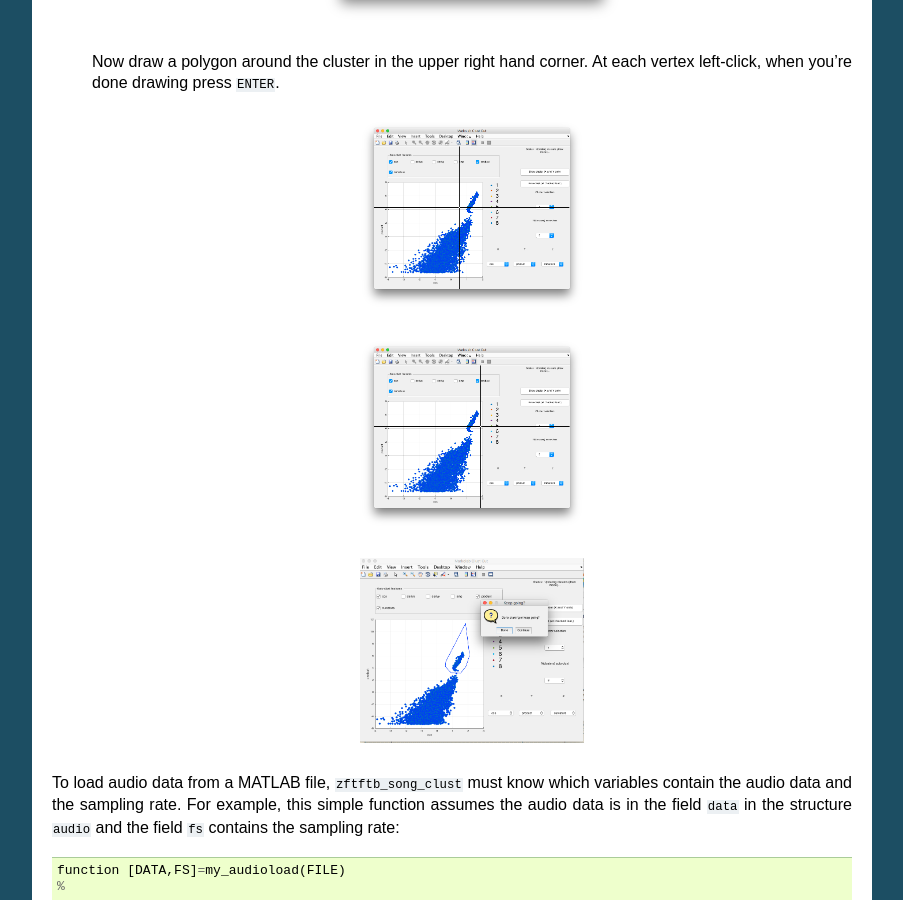
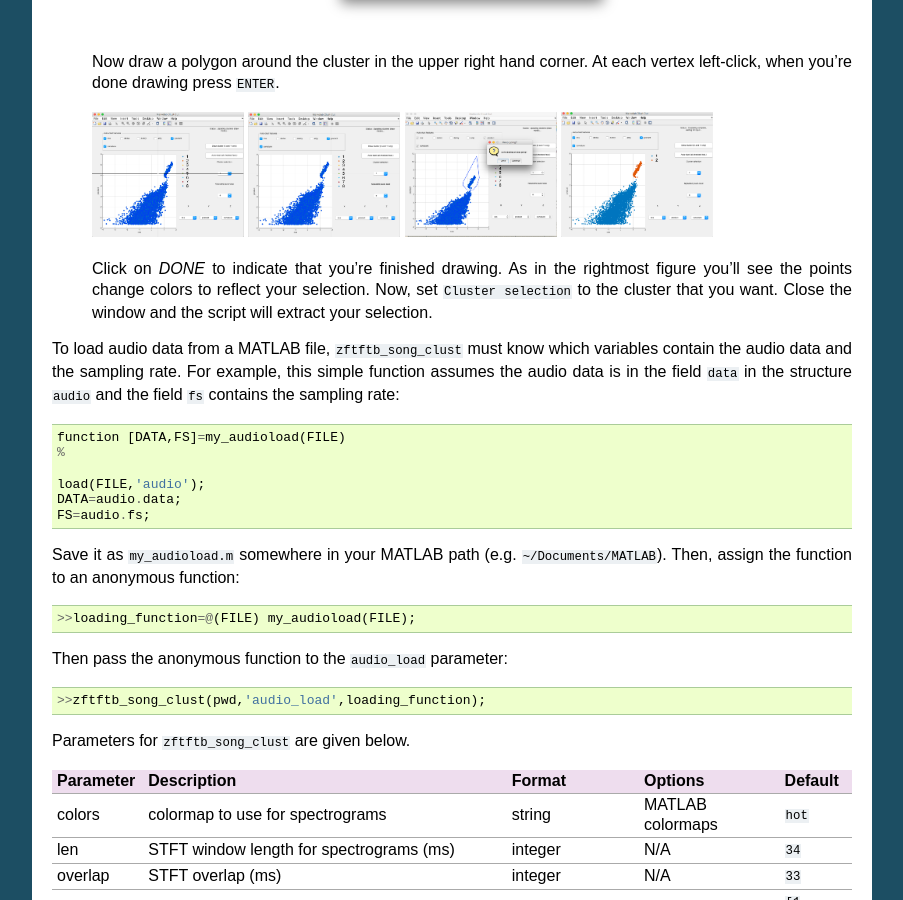
Before and after one commit to jmarkow/zftftb, a Sphinx documentation site: the page built from docs/usage.rst, in a window 1280 px wide and 900 px high, scrolled down 2195 px. Shown: the whole window, without its empty margins (198-1101 px from the left). Built offline with Sphinx 7.4.7, drawn with Linux system fonts in a browser that asks for light colours; formulas are drawn with MathJax 3.

Commit message:
Updated docs

```diff
--- a/docs/usage.rst
+++ b/docs/usage.rst
@@ -73,15 +73,20 @@ Sound clustering is performed with ``zftftb_song_clust``, which computes the Euc
 
     Now draw a polygon around the cluster in the upper right hand corner.  At each vertex left-click, when you're done drawing press ``ENTER``.
 
-    .. figure:: figures/cluster_draw2.png
-      :width: 30%
+    .. image:: figures/cluster_draw2.png
+      :width: 20%
 
-    .. figure:: figures/cluster_draw3.png
-      :width: 30%
+    .. image:: figures/cluster_draw3.png
+      :width: 20%
 
-    .. figure:: figures/cluster_draw4.png
-      :width: 30%
+    .. image:: figures/cluster_draw4.png
+      :width: 20%
 
+    .. image:: figures/cluster_draw5.png
+      :width: 20%
+
+
+    Click on `DONE` to indicate that you're finished drawing.  As in the rightmost figure you'll see the points change colors to reflect your selection.  Now, set ``Cluster selection`` to the cluster that you want. Close the window and the script will extract your selection.
 
 
 
```
Also changed, not shown: docs/figures/cluster_draw2.png, docs/figures/cluster_draw3.png, docs/figures/cluster_draw4.png, docs/figures/cluster_draw5.png.
